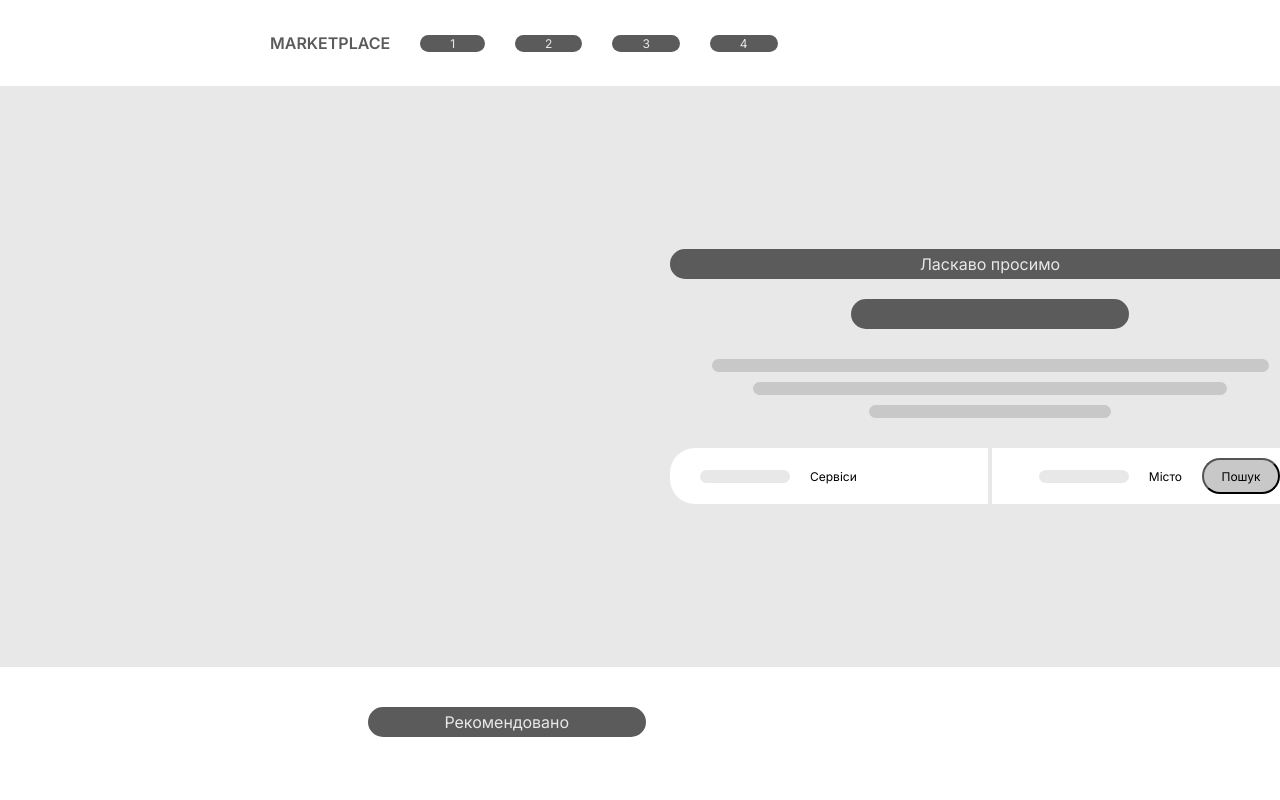
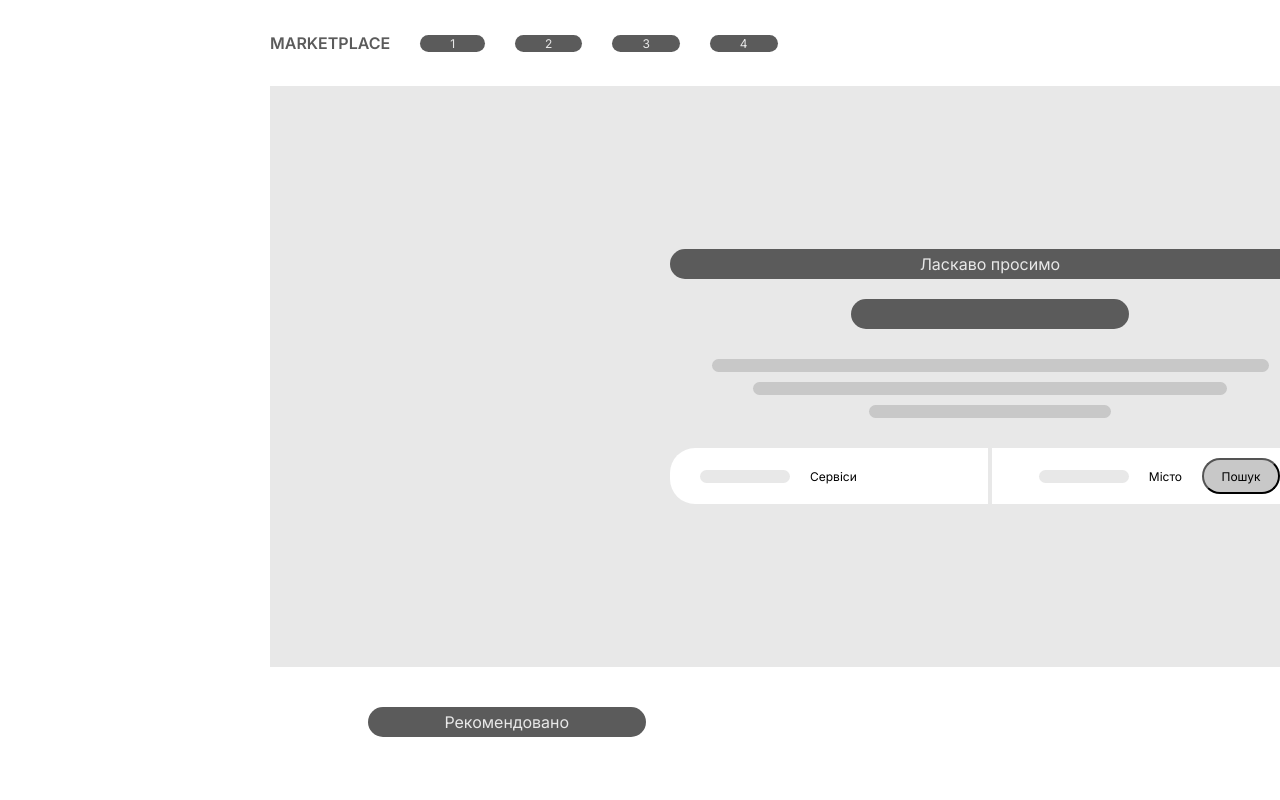
Before and after one commit to IhorKiy/Market-test, a React (Vite) app: page / in a window 1280 px wide. Shown: the top 800 px of the page. Built offline with nearby package versions, Linux system fonts and the light colour scheme.

Commit message:
fix promo size

```diff
--- a/src/components/Layout/Promo/Promo.module.css
+++ b/src/components/Layout/Promo/Promo.module.css
@@ -1,5 +1,5 @@
 .headerContent {
-    width: 100%;
+    width: 1440px;
     height: 581px;
     display: flex;
     flex-direction: column;
```
